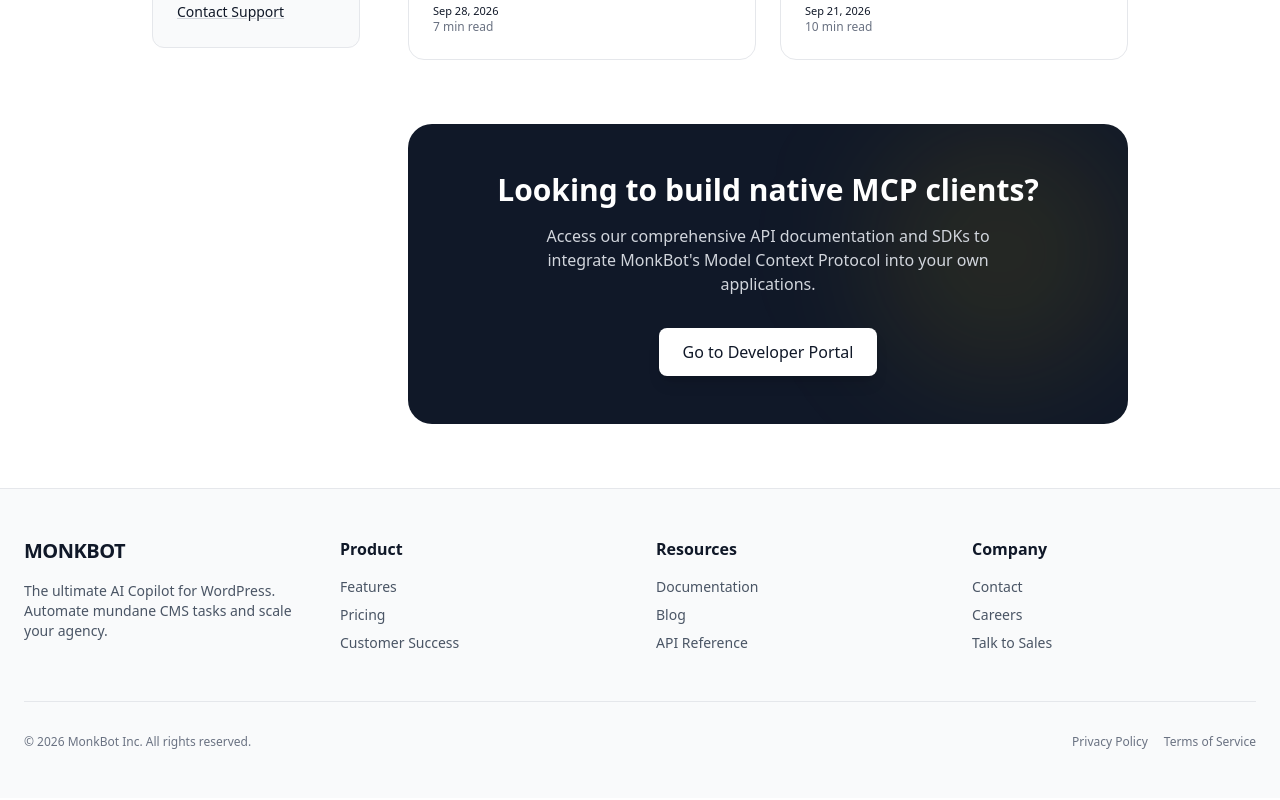
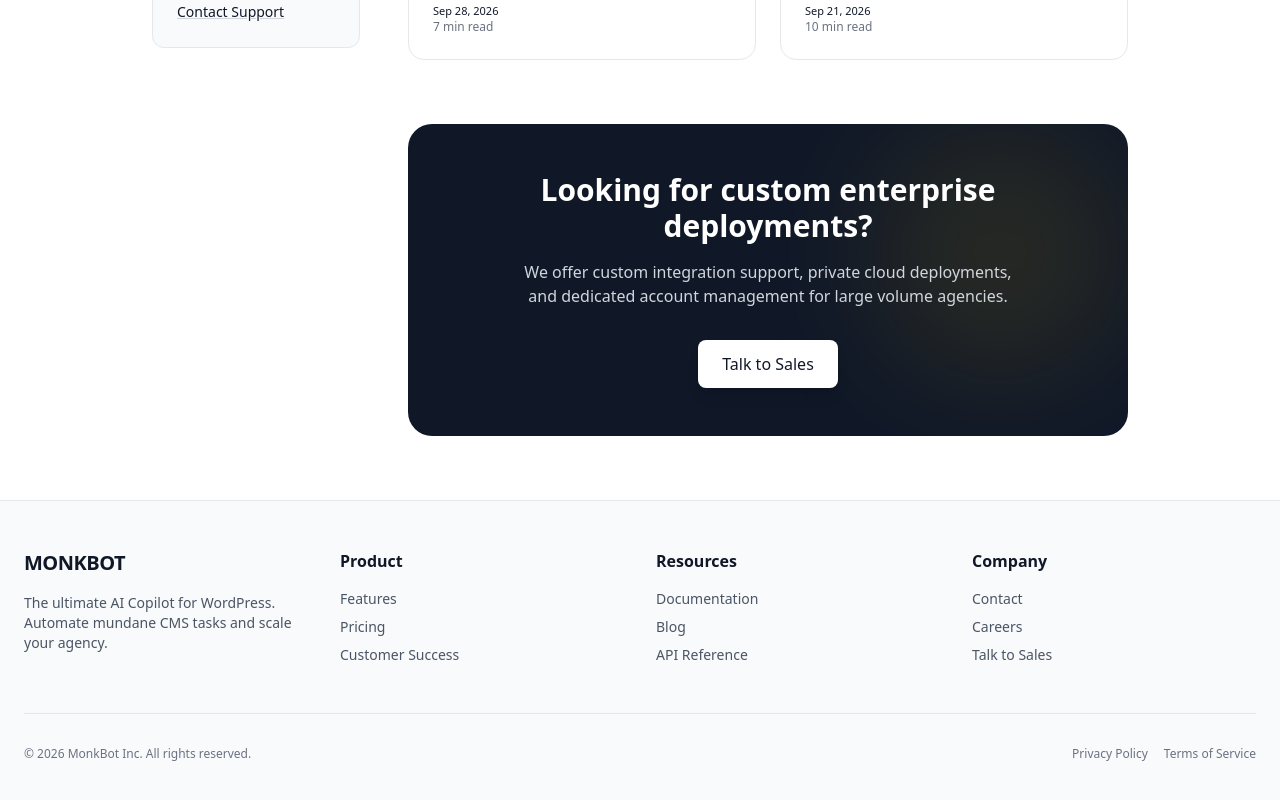
Before and after one commit to prakharbha/monkbot, a Next.js app: page /resources in a window 1280 px wide. Shown: the part 1259-2059 px from the top of the page. Built offline with nearby package versions, Linux system fonts and the light colour scheme; no server answers.

Commit message:
Update Resources CTA to link to Contact for Sales

```diff
--- a/app/(site)/resources/page.tsx
+++ b/app/(site)/resources/page.tsx
@@ -116,12 +116,12 @@
                             ))}
                         </div>
 
-                        {/* Dev Portal CTA */}
+                        {/* Enterprise Sales CTA */}
                         <div className="mt-16 bg-gray-900 rounded-3xl p-8 md:p-12 text-center text-white relative overflow-hidden">
                             <div className="absolute top-0 right-0 w-64 h-64 bg-yellow-400/10 blur-3xl rounded-full"></div>
-                            <h2 className="text-3xl font-semibold mb-4 relative z-10">Looking to build native MCP clients?</h2>
-                            <p className="text-gray-300 font-light mb-8 max-w-lg mx-auto relative z-10">Access our comprehensive API documentation and SDKs to integrate MonkBot's Model Context Protocol into your own applications.</p>
-                            <button className="bg-white text-gray-900 font-medium px-6 py-3 rounded-lg relative z-10 hover:bg-gray-100 transition-colors shadow-lg">Go to Developer Portal</button>
+                            <h2 className="text-3xl font-semibold mb-4 relative z-10">Looking for custom enterprise deployments?</h2>
+                            <p className="text-gray-300 font-light mb-8 max-w-lg mx-auto relative z-10">We offer custom integration support, private cloud deployments, and dedicated account management for large volume agencies.</p>
+                            <Link href="/contact" className="inline-block bg-white text-gray-900 font-medium px-6 py-3 rounded-lg relative z-10 hover:bg-gray-100 transition-colors shadow-lg">Talk to Sales</Link>
                         </div>
                     </div>
 
```
